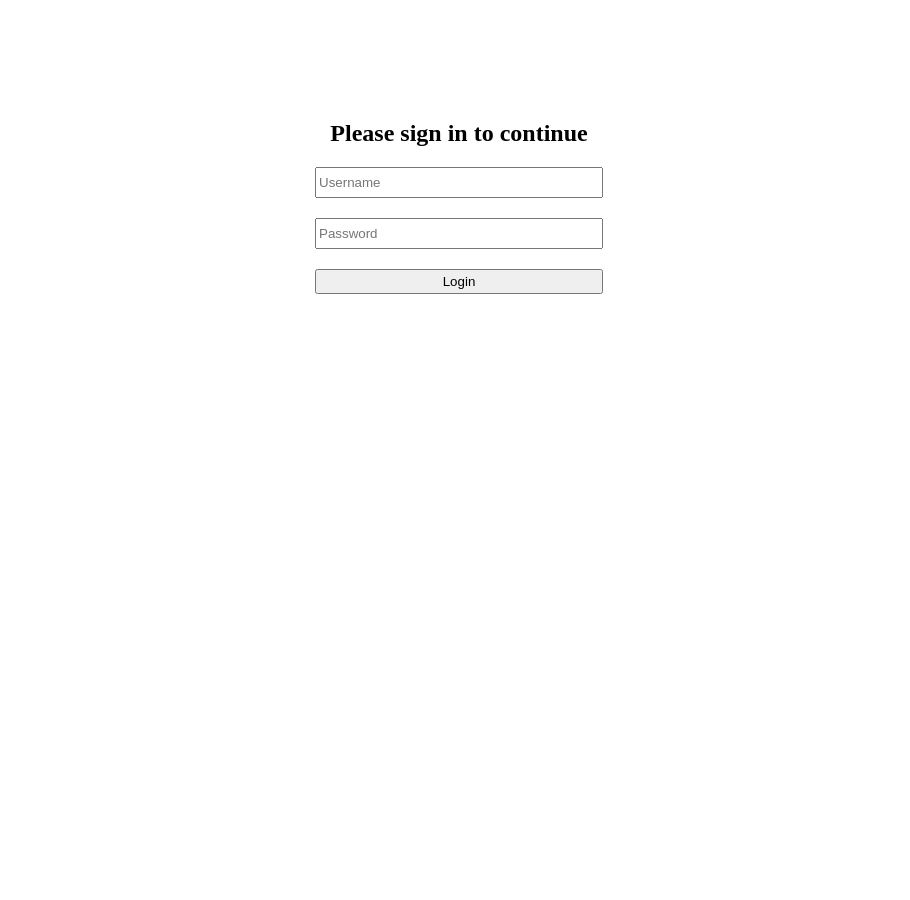
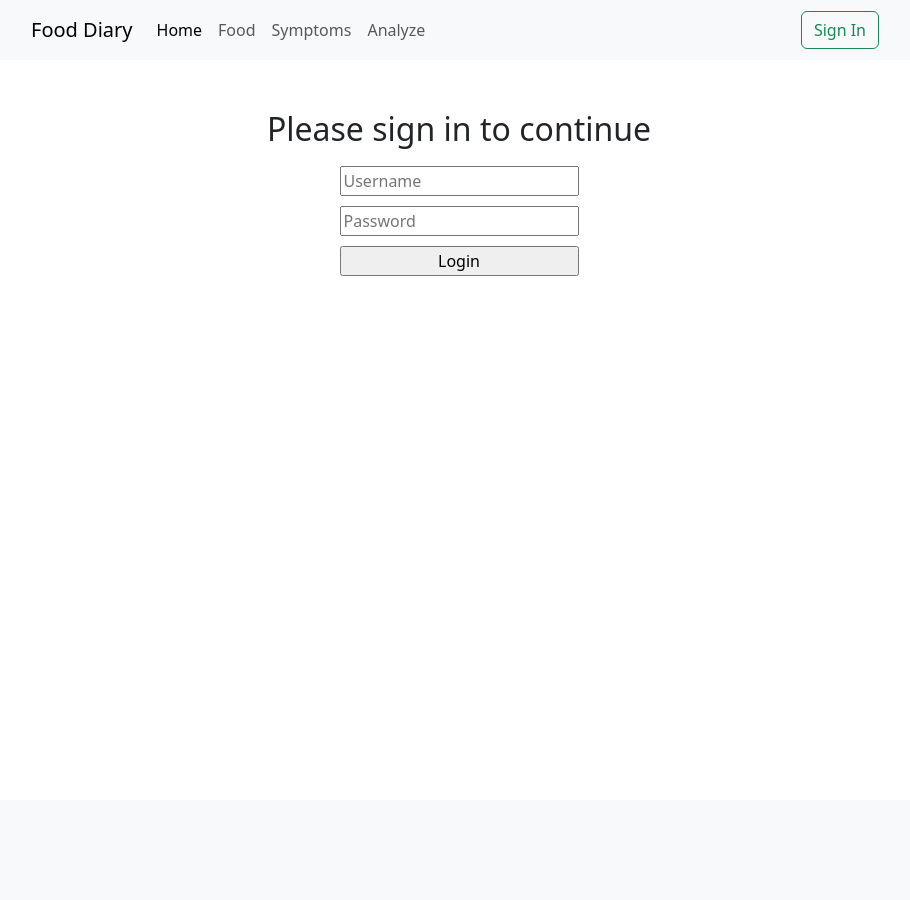
Before and after one commit to bevane/food-diary, a Django app: page /accounts/login/?next=/food/ in a window 1280 px wide. Shown: the whole page, without its empty margins (181-1091 px from the left). After the commit the page ends 276 px from the top, so only its background shows below. Run offline with Django 5.2, Linux system fonts and the light colour scheme; parts of the project's set-up code (start-up, migrations or seed data) failed here and were passed over.

Commit message:
feat: add navbar to login page

```diff
--- a/users/static/users/style.css
+++ b/users/static/users/style.css
@@ -1,22 +1,44 @@
-html, body {
-    height: 100%;
+.navbar {
+    padding: 10px 200px 10px 200px;
 }
 
-body {
+.navbar-text {
+    flex-shrink: 0;
+    color: #aaa;
+    font-size: 12px;
+}
+
+.hero {
+    padding: 100px 100px 20px 100px;
     display: flex;
     flex-direction: column;
     align-items: center;
-    margin: 0;
-    padding-top: 100px;
 }
 
-form {
+.hero ol {
+    margin-top: 50px;
+
+}
+
+.main {
+    padding: 50px 100px 20px 100px;
     display: flex;
     flex-direction: column;
-    gap: 20px;
+    align-items: center;
+    gap: 10px;
 }
 
-input {
-    min-height: 25px;
-    min-width: 280px;
+.main .message {
+    text-align: center;
+    max-width: 600px;
 }
+
+.main form {
+    display: flex;
+    flex-direction: column;
+    gap: 10px;
+}
+
+.main form input {
+    min-width: 230px;
+}
--- a/users/templates/registration/login.html
+++ b/users/templates/registration/login.html
@@ -1,14 +1,15 @@
 {% extends "users/layout.html" %}
 
 {% block body %}
+<div class=main>
   {% if request.GET.next %}
-    <div class="message">
+  <div class="message">
     <h2 class="signin-message">Please sign in to continue</h2>
-    </div>
+  </div>
   {% endif %}
 
   {% if form.errors %}
-    <p>Incorrect username and/or password. Please try again.</p>
+  <p>Incorrect username and/or password. Please try again.</p>
   {% endif %}
 
   <form action="{% url 'login' %}" method="post">
@@ -18,4 +19,5 @@
     <input type="submit", value="Login">
     <input type="hidden", name="next" value="{{ next }}">
   </form>
+</div>
 {% endblock %}
--- a/users/templates/users/layout.html
+++ b/users/templates/users/layout.html
@@ -4,11 +4,45 @@
 <head>
     <meta charset="UTF-8">
     <meta name="viewport" content="width=device-width, initial-scale=1.0">
+    <title>Log in</title>
+    <link href="https://cdn.jsdelivr.net/npm/bootstrap@5.3.3/dist/css/bootstrap.min.css" rel="stylesheet" integrity="sha384-QWTKZyjpPEjISv5WaRU9OFeRpok6YctnYmDr5pNlyT2bRjXh0JMhjY6hW+ALEwIH" crossorigin="anonymous">
+    <script src="https://cdn.jsdelivr.net/npm/bootstrap@5.3.3/dist/js/bootstrap.bundle.min.js" integrity="sha384-YvpcrYf0tY3lHB60NNkmXc5s9fDVZLESaAA55NDzOxhy9GkcIdslK1eN7N6jIeHz" crossorigin="anonymous"></script>
     <link rel="stylesheet" href="{% static 'users/style.css' %}">
-    <title>Log in</title>
 </head>
 <body>
-    {% block body %}
-    {% endblock %}
+  <nav class="navbar navbar-expand-sm bg-body-tertiary">
+    <div class="container-fluid">
+      <button class="navbar-toggler" type="button" data-bs-toggle="collapse" data-bs-target="#navbarNav" aria-controls="navbarNav" aria-expanded="false" aria-label="Toggle navigation">
+        <span class="navbar-toggler-icon"></span>
+      </button>
+      <div class="collapse navbar-collapse" id="navbarNav">
+        <a class="navbar-brand" href="">Food Diary</a>
+        <ul class="navbar-nav">
+          <li class="nav-item">
+            <a class="nav-link active" aria-current="page" href="{% url 'homepage:index' %}">Home</a>
+          </li>
+          <li class="nav-item">
+            <a class="nav-link" href="{% url 'food:index' %}">Food</a>
+          </li>
+          <li class="nav-item">
+            <a class="nav-link" href="{% url 'symptoms:index' %}">Symptoms</a>
+          </li>
+          <li class="nav-item">
+            <a class="nav-link" href="{% url 'analyze:index' %}">Analyze</a>
+          </li>
+        </ul>
+      </div>
+      {% if not user.is_authenticated %}
+      <a class="btn btn-outline-success me-2" href="{% url 'login' %}" role="button">Sign In</a>
+      {% else %}
+      <span class="navbar-text me-2">Signed in as {{ user }}</span>
+      <form action="{% url 'logout'%}" method="post">
+      {% csrf_token %}
+      <input class="btn btn-outline-danger me-2" type="submit" value="Sign Out">
+      </form>
+      {% endif %}
+    </div>
+  </nav>
+  {% block body %}
+  {% endblock %}
 </body>
-</html>
```
